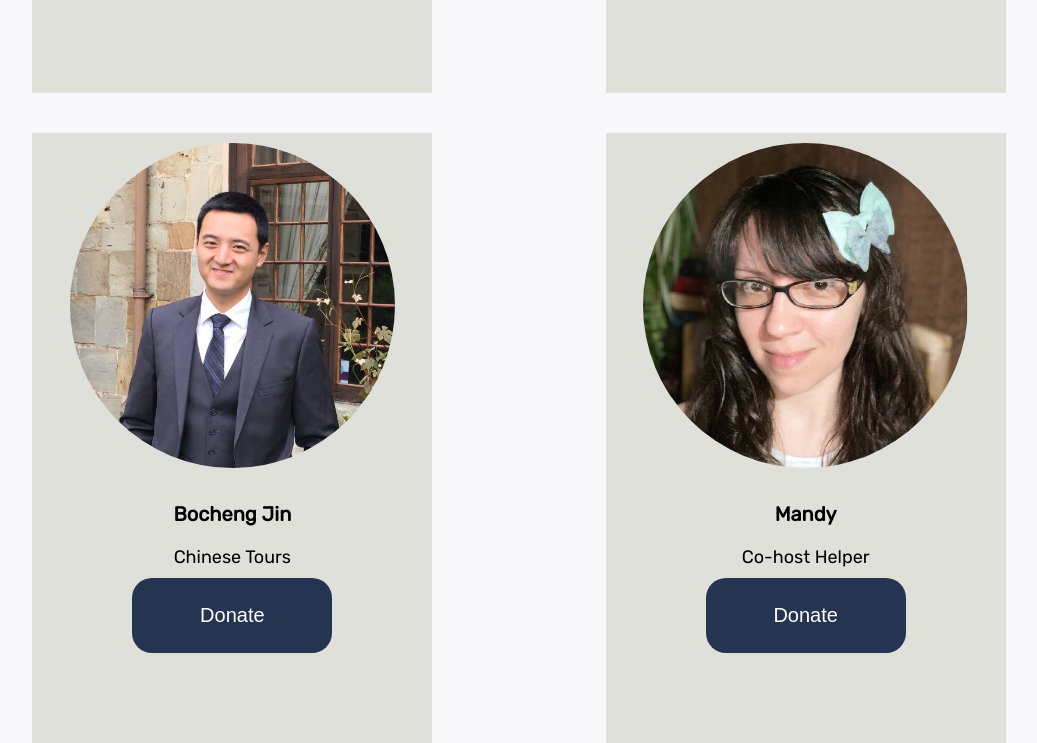
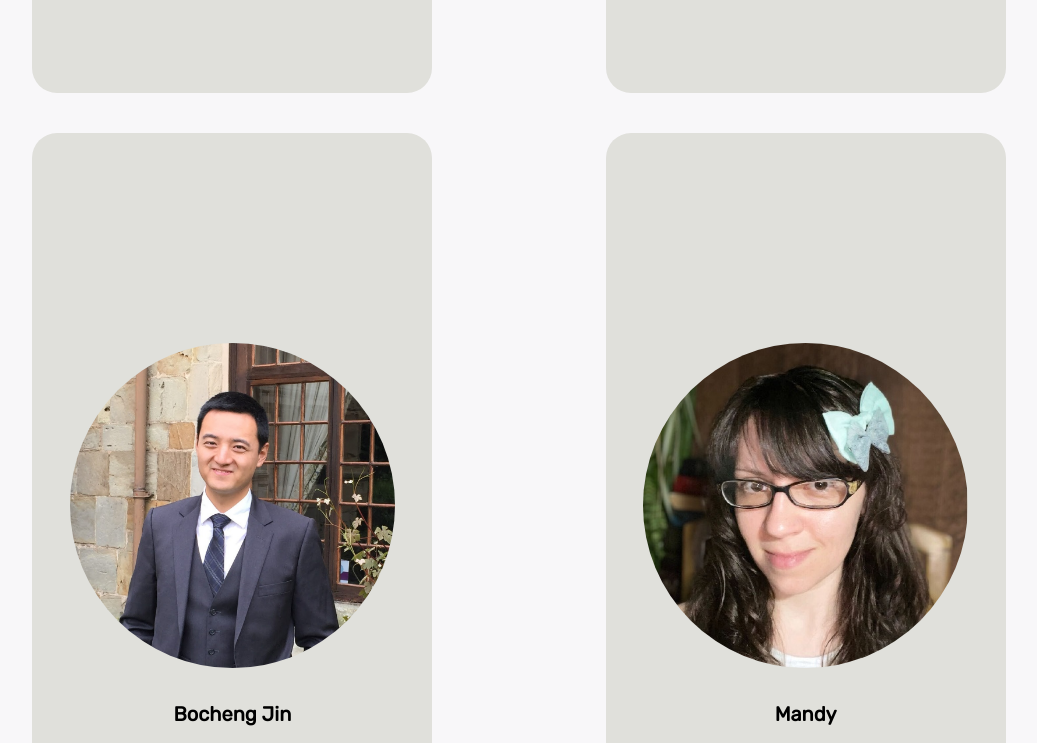
Before and after one commit to i-do-declare92/wocbt, a plain HTML site: page donate/donate.html in a window 1280 px wide. Shown: the part 1820-2563 px from the top of the page, without its empty margins (121-1158 px from the left). Drawn offline with Linux system fonts and the light colour scheme.

Commit message:
donation cards are finished and ready to merge

```diff
--- a/donate/donate.css
+++ b/donate/donate.css
@@ -46,6 +46,10 @@ body {
     height: 900px;
     perspective: 800px;
     padding: 20px;
+}
+
+.img1 {
+    margin-top: 50%;
 }
 
 .contain1 {
@@ -113,6 +117,7 @@ body {
     height: 100%;
     backface-visibility: hidden;
     -webkit-backface-visibility: hidden;
+    border-radius: 25px;
 }
 
 .card {
--- a/donate/donate.html
+++ b/donate/donate.html
@@ -188,7 +188,7 @@ He was born in Florida and has extensive experience out in the field, being part
 						</p>
 						<h3 class="head1">About Donations</h3>
 						<p class="para3">
-							Our team operates these tours solely on <b>voluntary donations</b>. If you wish to make a donation for Jonathan’s efforts, please copy the text next to the desired donation service and click the icon to go to the desired link: (Please Note: Evan <b>cannot</b> accept e-transfers.)
+							Our team operates these tours solely on <b>voluntary donations</b>. If you wish to make a donation for Jonathan’s efforts, please copy the text next to the desired donation service and click the icon to go to the desired link: (Please Note: Jonathan <b>cannot</b> accept e-transfers.)
 						</p>
 						<div class="icon-section">
 
@@ -242,7 +242,7 @@ He was born in Florida and has extensive experience out in the field, being part
 						</p>
 						<h3 class="head1">About Donations</h3>
 						<p class="para3">
-							Our team operates these tours solely on <b>voluntary donations</b>. If you wish to make a donation for Bocheng Jin’s efforts, please copy the text next to the desired donation service and click the icon to go to the desired link: (Please Note: Evan <b>cannot</b> accept e-transfers.)
+							Our team operates these tours solely on <b>voluntary donations</b>. If you wish to make a donation for Bocheng Jin’s efforts, please copy the text next to the desired donation service and click the icon to go to the desired link: (Please Note: Bocheng <b>cannot</b> accept e-transfers.)
 						</p>
 						<div class="icon-section">
 
@@ -295,7 +295,7 @@ Her love of history in all its forms has allowed her the great satisfaction of b
 						</p>
 						<h3 class="head1">About Donations</h3>
 						<p class="para3">
-							Our team operates these tours solely on <b>voluntary donations</b>. If you wish to make a donation for Jonathan’s efforts, please copy the text next to the desired donation service and click the icon to go to the desired link: (Please Note: Evan <b>cannot</b> accept e-transfers.)
+							Our team operates these tours solely on <b>voluntary donations</b>. If you wish to make a donation for Mandy’s efforts, please copy the text next to the desired donation service and click the icon to go to the desired link: (Please Note: Mandy <b>cannot</b> accept e-transfers.)
 						</p>
 						<div class="icon-section">
 
```
